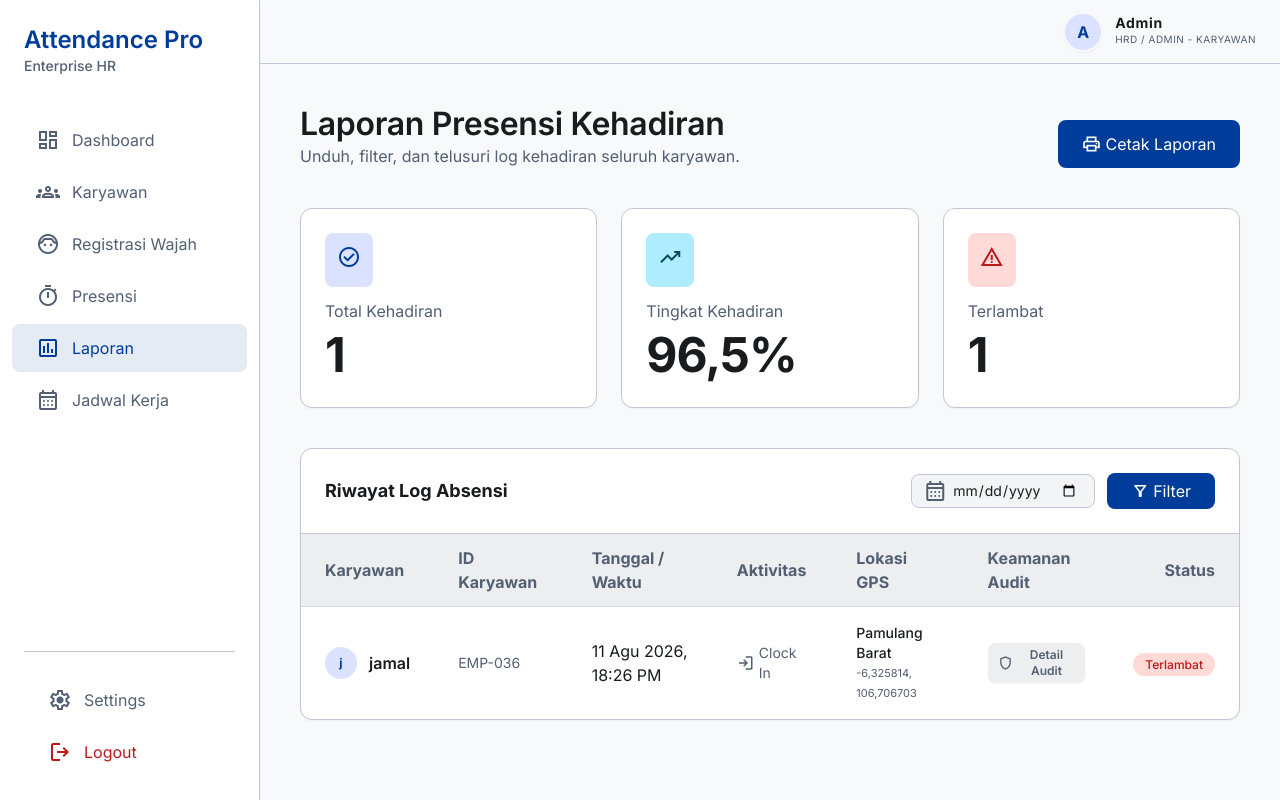
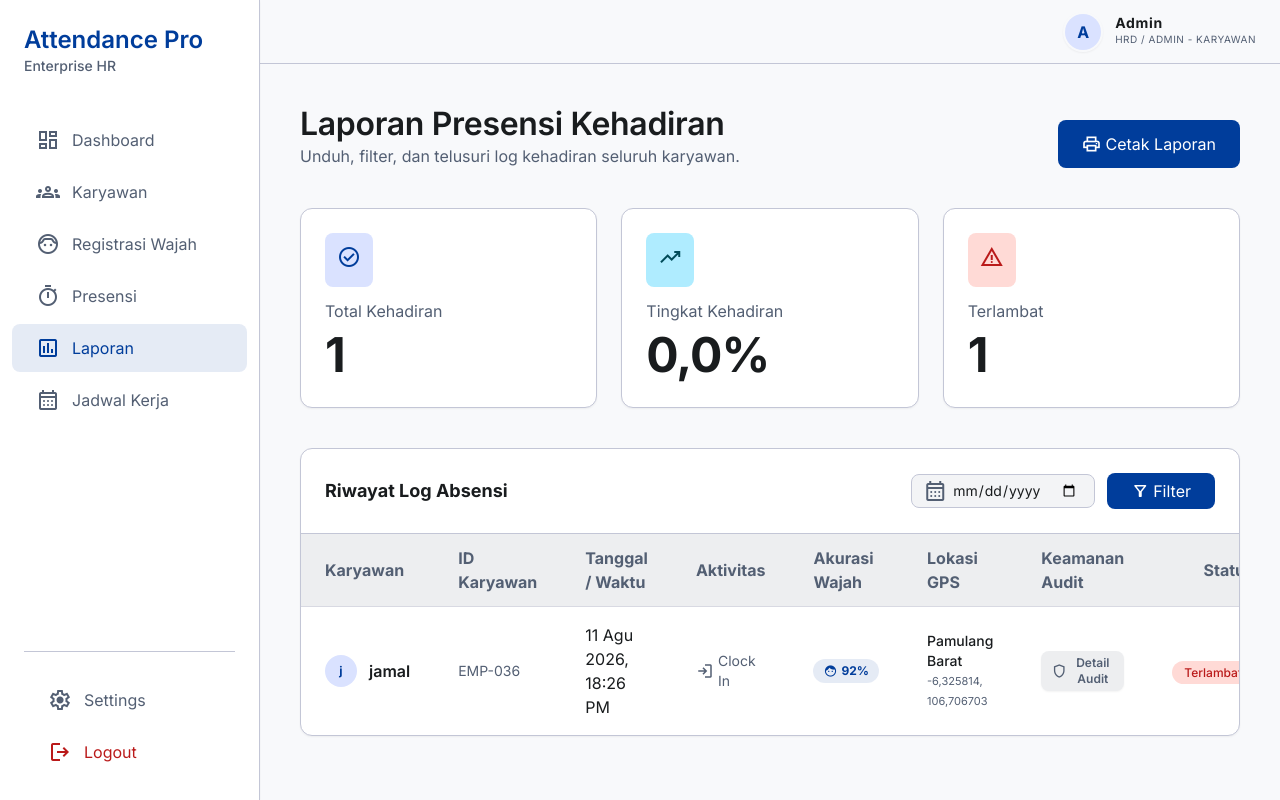
Before and after one commit to JamaludinNNN/Hris_ock, a Django app: page /laporan/ in a window 1280 px wide. Run offline with Django 5.2, Linux system fonts and the light colour scheme; a user stored in the database is signed in; data comes from the database, SQL or seed files in the repository; both versions use the stored data as it was after the commit.

Commit message:
“UpdateTerbarulagi”

```diff
--- a/presensi/models.py
+++ b/presensi/models.py
@@ -111,6 +111,15 @@ class Attendance(models.Model):
     device_information = models.TextField(null=True, blank=True)
     browser_information = models.TextField(null=True, blank=True)
 
+    @property
+    def face_accuracy_percent(self):
+        if self.face_confidence_score is not None:
+            score = self.face_confidence_score
+            if score <= 1.0:
+                return f"{int(round(score * 100))}%"
+            return f"{int(round(score))}%"
+        return "-"
+
     def __str__(self):
         return f"{self.employee.fullname} - {self.type} - {self.timestamp}"
 
--- a/presensi/views.py
+++ b/presensi/views.py
@@ -1,11 +1,9 @@
 from django.shortcuts import render, redirect
-from django.urls import reverse
 from django.contrib.auth import authenticate, login, logout
 from django.contrib.auth.decorators import login_required, user_passes_test
 from .models import Employee, Attendance, Branch, FaceData, Schedule
 from django.contrib.auth import get_user_model
 from .settings_helper import load_system_settings, save_system_settings
-import random
 import math
 from decimal import Decimal, InvalidOperation
 import json
@@ -232,7 +230,6 @@ def presensi_view(request):
         lat_val = request.POST.get('latitude')
         lon_val = request.POST.get('longitude')
         gps_accuracy_val = request.POST.get('gps_accuracy')
-        distance_val = request.POST.get('distance_from_office')
         face_score_val = request.POST.get('face_confidence_score')
         liveness_res = request.POST.get('liveness_result')
         device_info = request.POST.get('device_information')
@@ -450,6 +447,15 @@ def presensi_view(request):
         )
         return redirect('presensi')
 
+    # Fetch today's schedule for current employee
+    today_schedule = Schedule.objects.filter(employee=employee, date=today).first()
+    if not today_schedule:
+        today_schedule = Schedule.objects.filter(
+            employee=employee,
+            start_date__lte=today,
+            end_date__gte=today
+        ).first()
+
     # Calculate today's working duration for display
     today_attendances = Attendance.objects.filter(employee=employee, timestamp__date=today).order_by('timestamp')
     check_in_today = today_attendances.filter(type='in').first()
@@ -495,6 +501,7 @@ def presensi_view(request):
         'work_status': work_status,
         'check_in_today': check_in_today,
         'check_out_today': check_out_today,
+        'today_schedule': today_schedule,
         'office_lat': default_lat,
         'office_lon': default_lon,
         'geofence_radius': default_radius,
@@ -675,15 +682,15 @@ def tambah_karyawan(request):
 
 @login_required(login_url='login')
 def laporan(request):
-
     # Karyawan can only view their own presence reports; HRD/Admin can view all
     if not is_hrd(request.user):
-        if hasattr(request.user, 'employee_profile'):
-            attendances = Attendance.objects.filter(employee=request.user.employee_profile)
+        employee = getattr(request.user, 'employee_profile', None)
+        if employee:
+            attendances = Attendance.objects.filter(employee=employee).select_related('employee', 'branch')
         else:
             attendances = Attendance.objects.none()
     else:
-        attendances = Attendance.objects.all()
+        attendances = Attendance.objects.select_related('employee', 'branch').all()
 
     # Apply date filter if provided
     selected_date = request.GET.get('date', '')
@@ -699,8 +706,12 @@ def laporan(request):
     total_hadir = attendances.filter(type='in').count()
     terlambat = attendances.filter(status='late').count()
 
-    # Calculate attendance rate
-    attendance_rate = 96.5 if total_hadir else 0.0
+    total_records = attendances.count()
+    if total_records > 0:
+        on_time_count = attendances.filter(status='on_time').count()
+        attendance_rate = round((on_time_count / total_records) * 100.0, 1)
+    else:
+        attendance_rate = 0.0
 
     context = {
         'attendances': attendances,
--- a/templates/laporan/laporan.html
+++ b/templates/laporan/laporan.html
@@ -202,6 +202,7 @@
                             <th class="hidden sm:table-cell px-sm py-2.5 md:px-md md:py-3 font-label-md text-secondary">ID Karyawan</th>
                             <th class="px-sm py-2.5 md:px-md md:py-3 font-label-md text-secondary">Tanggal / Waktu</th>
                             <th class="px-sm py-2.5 md:px-md md:py-3 font-label-md text-secondary">Aktivitas</th>
+                            <th class="px-sm py-2.5 md:px-md md:py-3 font-label-md text-secondary">Akurasi Wajah</th>
                             <th class="hidden md:table-cell px-sm py-2.5 md:px-md md:py-3 font-label-md text-secondary">Lokasi GPS</th>
                             <th class="hidden sm:table-cell px-sm py-2.5 md:px-md md:py-3 font-label-md text-secondary">Keamanan Audit</th>
                             <th class="px-sm py-2.5 md:px-md md:py-3 font-label-md text-secondary text-right">Status</th>
@@ -225,6 +226,18 @@
                                     <span class="material-symbols-outlined text-[18px]">{% if att.type == 'in' %}login{% else %}logout{% endif %}</span>
                                     {{ att.get_type_display }}
                                 </span>
+                            </td>
+                            <td class="px-sm py-2.5 md:px-md md:py-4 text-body-sm">
+                                {% if att.face_confidence_score %}
+                                    <span class="inline-flex items-center gap-1 px-2.5 py-1 rounded-full bg-primary/10 text-primary font-bold text-xs">
+                                        <span class="material-symbols-outlined text-[14px]" style="font-variation-settings:'FILL' 1">face</span>
+                                        {{ att.face_accuracy_percent }}
+                                    </span>
+                                {% else %}
+                                    <span class="inline-flex items-center gap-1 px-2 py-0.5 rounded-full bg-surface-container text-secondary font-bold text-xs opacity-60">
+                                        -
+                                    </span>
+                                {% endif %}
                             </td>
                             <td class="hidden md:table-cell px-sm py-2.5 md:px-md md:py-4 text-body-sm">
                                 <span class="font-medium text-on-surface">{{ att.branch.name|default:"Kantor Pusat" }}</span>
@@ -254,7 +267,7 @@
                             </td>
                         </tr>
                         {% empty %}
-                        <tr><td colspan="7" class="text-center py-md text-secondary">Belum ada riwayat kehadiran di sistem.</td></tr>
+                        <tr><td colspan="8" class="text-center py-md text-secondary">Belum ada riwayat kehadiran di sistem.</td></tr>
                         {% endfor %}
                     </tbody>
                 </table>
```
Also changed, not shown: templates/presensi/presensi.html (+15 -1 lines), db.sqlite3.
